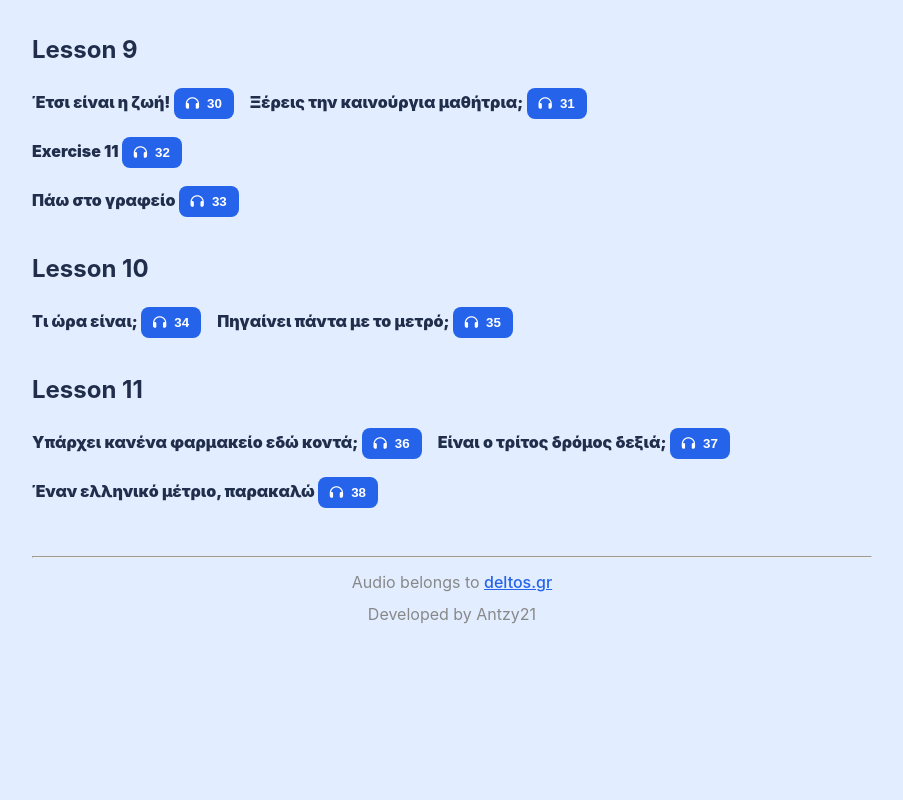
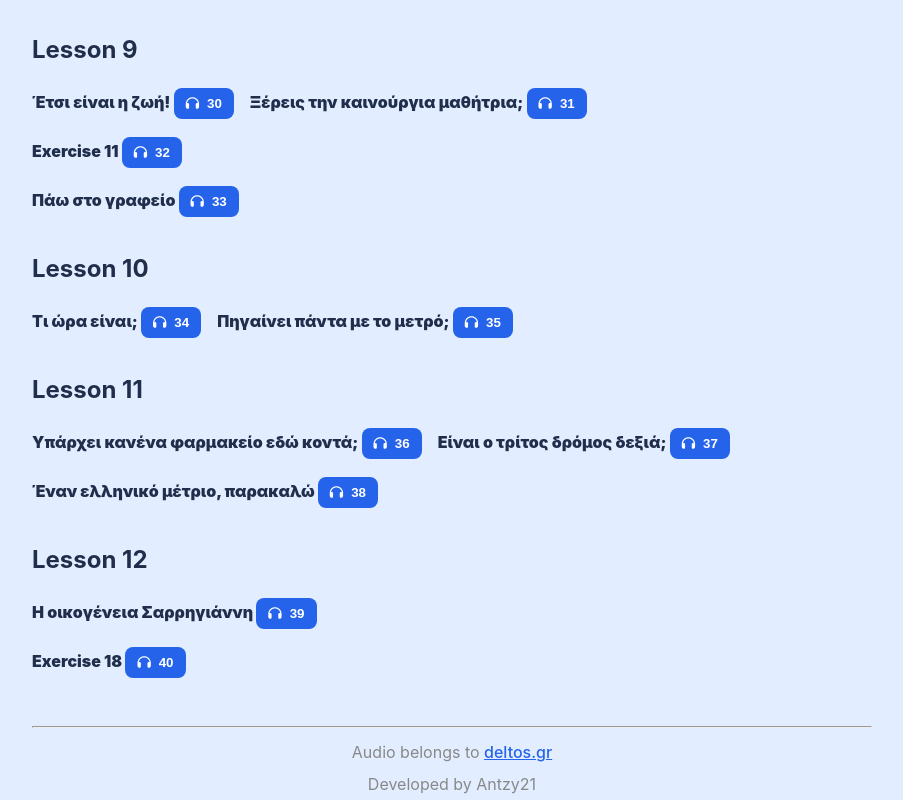
Before and after one commit to Antzy21/greek-audio-lessons, a Vue app: page / in a window 1280 px wide. Shown: the part 1618-2418 px from the top of the page, without its empty margins (188-1091 px from the left). Before the commit the page ends 2248 px from the top, so only its background shows below. Built offline with nearby package versions, Linux system fonts and the light colour scheme.

Commit message:
Add Lesson 12

```diff
--- a/src/App.vue
+++ b/src/App.vue
@@ -127,6 +127,16 @@ import AudioPlayer from './components/AudioPlayer.vue'
     <span class="lesson-title">Έναν ελληνικό μέτριο, παρακαλώ <AudioPlayer src="../assets/38-Lesson11-3.mp3" buttonText="38" /></span>
   </div>
 
+  <h2>Lesson 12</h2>
+
+  <div class="lesson">
+    <span class="lesson-title">Η οικογένεια Σαρρηγιάννη <AudioPlayer src="../assets/39-Lesson12-1.mp3" buttonText="39" /></span>
+  </div>
+
+  <div class="lesson">
+    <span class="lesson-title">Exercise 18 <AudioPlayer src="../assets/40-Lesson12-2.mp3" buttonText="40" /></span>
+  </div>
+
   <footer>
     <hr/>
     Audio belongs to <a href="https://deltos.gr" target="_blank">deltos.gr</a> <br/>
```
Also changed, not shown: 2 other files (tests, documents, lock files or other folders).
